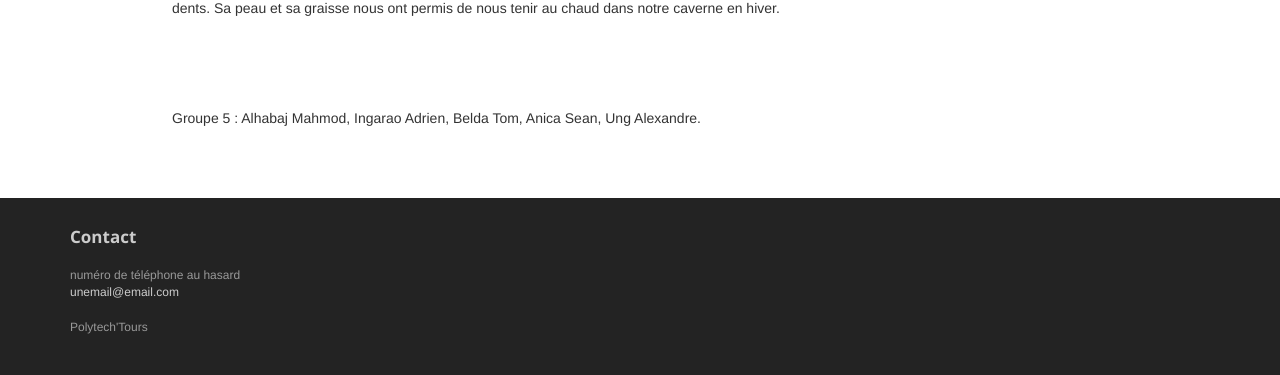
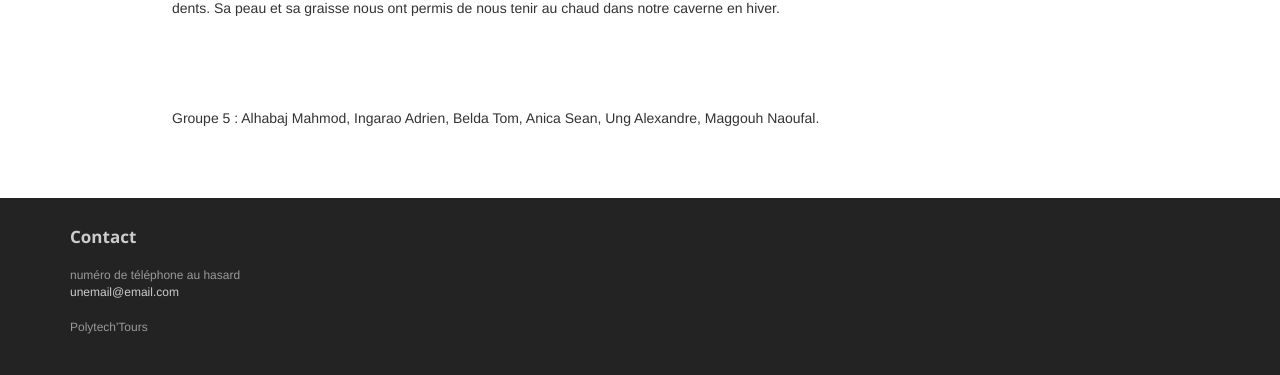
Before and after one commit to mhabaj/GestionEmpruntsMaterielInfo, a PHP site: page /code/about.php in a window 1280 px wide. Shown: the part 556-931 px from the top of the page. Run offline with PHP 8.4, Linux system fonts and the light colour scheme; some libraries are stand-ins or nearby versions.

Commit message:
Update about.php

```diff
--- a/code/about.php
+++ b/code/about.php
@@ -69,7 +69,7 @@
                 Nous nous soutenions entre nous pour ne pas sombrer dans un desespoir sans fin, à nos 6 ans nous avons été embusqués par un ours féroce, au bord de la mort... Nous avons révéillés la colère des Ackerman qui sommeillait en nous et avons déchirés la gorge de l'ours avec nos dents.
                 Sa peau et sa graisse nous ont permis de nous tenir au chaud dans notre caverne en hiver.</p>
 				<br><br><br><br>
-                <p>Groupe 5 : Alhabaj Mahmod, Ingarao Adrien, Belda Tom, Anica Sean, Ung Alexandre.</p>
+                <p>Groupe 5 : Alhabaj Mahmod, Ingarao Adrien, Belda Tom, Anica Sean, Ung Alexandre, Maggouh Naoufal.</p>
 
 			</article>
 			<!-- /Article -->
```
